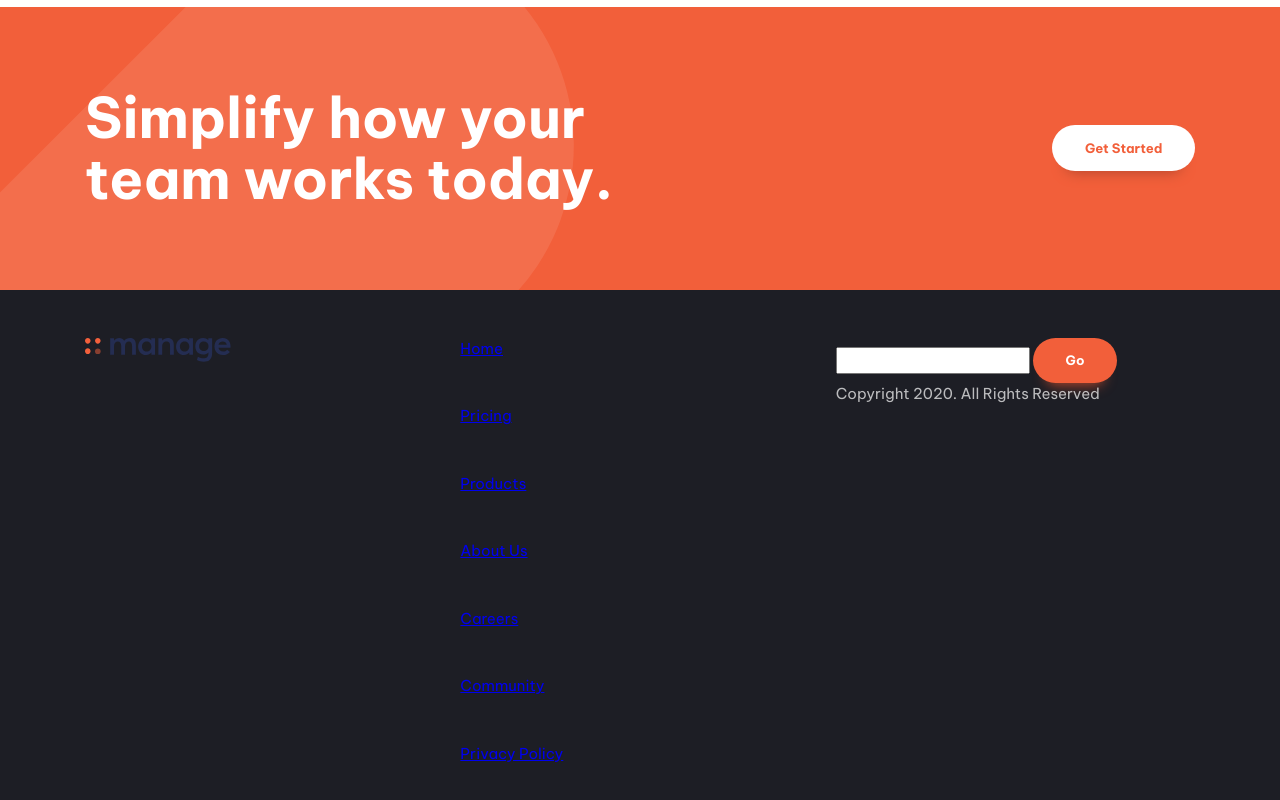
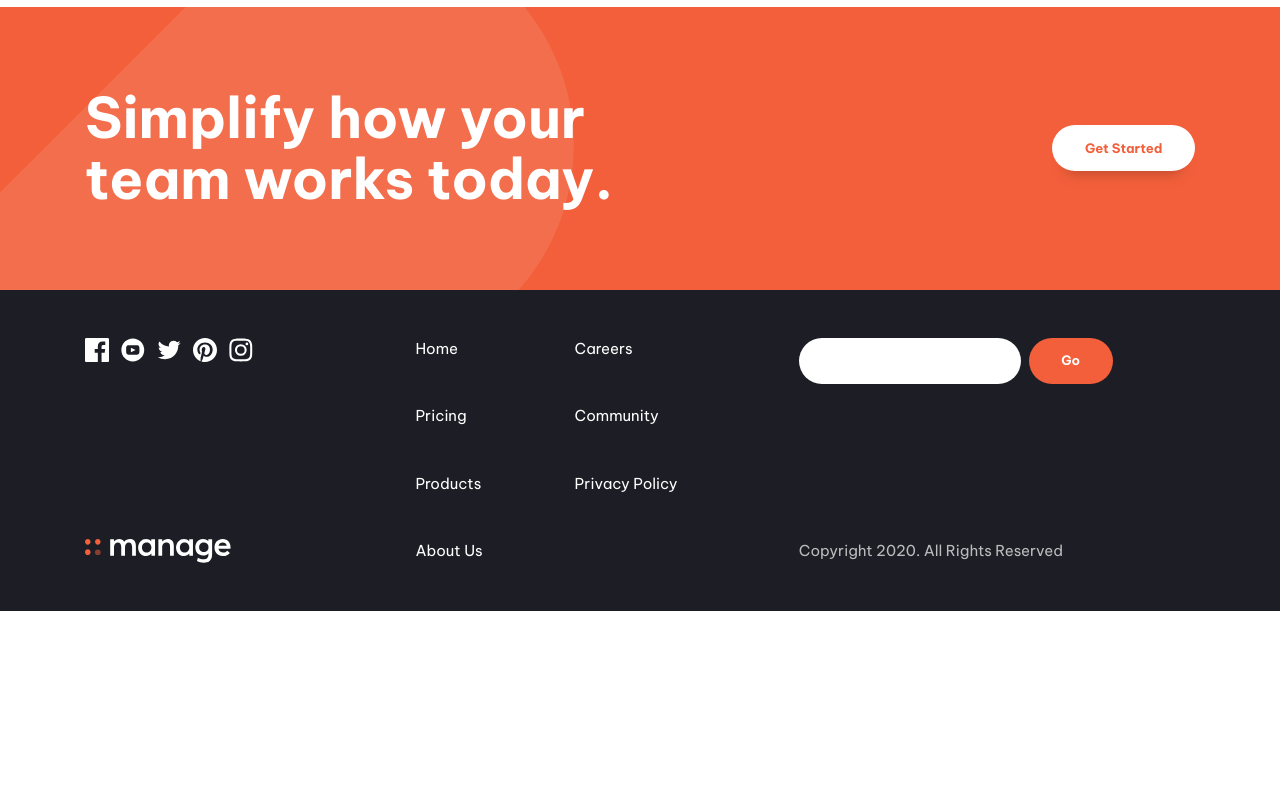
Before and after one commit to tenczowy/fem-manage-landing-page, a website built with Vite: page index.html in a window 1280 px wide. Shown: the part 1560-2360 px from the top of the page. After the commit the page ends 2171 px from the top, so only its background shows below. Built offline with nearby package versions, Linux system fonts and the light colour scheme.

Commit message:
primary footer styling
added svg sprites, general layout of footer on mobile and desktop devices.

Next: fix copyrights on mobile

```diff
--- a/index.html
+++ b/index.html
@@ -1,5 +1,6 @@
 <!doctype html>
 <html lang="en">
+
 <head>
   <meta charset="UTF-8" />
   <link rel="icon" type="image/svg+xml" href="/vite.svg" />
@@ -10,12 +11,15 @@
   <title>Vite App</title>
   <link rel="stylesheet" href="style.css">
 </head>
+
 <body>
 
   <header class="primary-header">
     <div class="container">
       <div class="nav-wrapper">
-        <a href="#"><img src="images/logo.svg" alt="Manage"></a>
+        <a href="#"><svg class="logo" width="146" height="24">
+          <use xlink:href="images/social-icons.svg#logo"></use>
+        </svg></a>
         <button class="mobile-nav-toggle" aria-controls="primary-navigation" aria-expanded="false">
           <img class="icon-hamburger" src="images/icon-hamburger.svg" alt="" aria-hidden="true">
           <img class="icon-close" src="images/icon-close.svg" alt="" aria-hidden="true">
@@ -115,20 +119,49 @@
     </section>
   </main>
 
-    <footer class="bg-neutral-900 text-neutral-100 padding-block-700">
+  <footer class="primary-footer | bg-neutral-900 text-neutral-100 padding-block-700">
     <div class="container">
-        <div class="even-columns">
-          <div>
-            <a href="#"><img src="images/logo.svg" alt="Manage"></a>
-            <ul role="list" aria-label="social links">
-              <li><a aria-label="facebook" href="#"></a></li>
-              <li><a aria-label="youtube" href="#"></a></li>
-              <li><a aria-label="twitter" href="#"></a></li>
-              <li><a aria-label="pinterest" href="#"></a></li>
-              <li><a aria-label="instagram" href="#"></a></li>
+      <div class="primary-footer-wrapper">
+        <div class="primary-footer-logo-social">
+          <a href="#" aria-label="home">
+            <svg class="logo" width="146" height="24">
+              <use xlink:href="images/social-icons.svg#logo"></use>
+            </svg>
+          </a>
+          <ul class="social-list" role="list" aria-label="social links">
+            <li><a aria-label="facebook" href="#">
+              <svg class="social-icon">
+                <use xlink:href="images/social-icons.svg#icon-facebook"></use>
+              </svg>
+            </a>
+          </li>
+            <li><a aria-label="youtube" href="#">
+                <svg class="social-icon">
+                  <use xlink:href="images/social-icons.svg#icon-youtube"></use>
+                </svg>
+              </a>
+            </li>
+            <li><a aria-label="twitter" href="#">
+                <svg class="social-icon">
+                  <use xlink:href="images/social-icons.svg#icon-twitter"></use>
+                </svg>
+              </a>
+            </li>
+            <li><a aria-label="pinterest" href="#">
+                <svg class="social-icon">
+                  <use xlink:href="images/social-icons.svg#icon-pinterest"></use>
+                </svg>
+              </a>
+            </li>
+            <li><a aria-label="instagram" href="#">
+                <svg class="social-icon">
+                  <use xlink:href="images/social-icons.svg#icon-instagram"></use>
+                </svg>
+              </a>
+            </li>
           </ul>
         </div>
-          <div>
+        <div class="primary-footer-nav">
           <nav class="footer-nav">
             <ul class="flow" data-spacing="tight" aria-label="Footer" role="list">
               <li><a href="#">Home</a></li>
@@ -141,10 +174,10 @@
             </ul>
           </nav>
         </div>
-          <div>
+        <div class="primary-footer-form">
           <form action="">
             <input type="email">
-              <button class="button">Go</button>
+            <button class="button" data-shadow="none">Go</button>
           </form>
           <p>Copyright 2020. All Rights Reserved</p>
         </div>
@@ -174,4 +207,5 @@
 
   <script type="module" src="/main.js"></script>
 </body>
+
 </html>
--- a/style.css
+++ b/style.css
@@ -160,6 +160,10 @@ p[data-width="wide"] {
   background-color: var(--clr-neutral-100);
 }
 
+.button[data-shadow='none'] {
+  box-shadow: none;
+}
+
 .button:hover,
 .button:focus-visible {
   background-color: var(--clr-accent-300);
@@ -259,6 +263,123 @@ p[data-width="wide"] {
     display: none;
   }
 }
+
+/* Footer */
+
+.primary-footer {
+  --logo-color: var(--clr-neutral-100);
+}
+
+.primary-footer-wrapper {
+  display: grid;
+  gap: var(--size-900);
+  grid-template-areas:
+    'form'
+    'nav'
+    'logo-social'
+}
+
+
+
+.primary-footer-logo-social {
+  grid-area: logo-social;
+
+  display: flex;
+  flex-direction: column-reverse;
+  align-items: center;
+  gap: var(--size-700);
+}
+
+.primary-footer-nav {
+  grid-area: nav;
+}
+
+.primary-footer-form {
+  grid-area: form;
+
+  display: grid;
+  align-content: space-between;
+}
+
+input:where([type="text"], [type="email"])  {
+  border-radius: 100vw;
+  border: 0;
+  padding: var(--size-300) var(--size-400);
+}
+
+.primary-footer form  {
+  display: flex;
+  gap: var(--size-200);
+}
+
+@media  (min-width: 50em) {
+  .primary-footer-wrapper {
+    grid-template-areas:
+    "logo-social nav form";
+  }
+
+  .primary-footer-logo-social {
+    align-items: start;
+    justify-content: space-between;
+    gap: var(--size-700);
+  }
+}
+
+@media  (max-width: 50em) {
+  .primary-footer-wrapper > * {
+    margin-inline: auto;
+  }
+}
+
+
+/* Footer navigation */
+.footer-nav {
+  columns: 2;
+  gap: clamp(var(--size-200, 15vw, var(--size-900)));
+}
+
+.footer-nav a{
+  color: var(--clr-neutral-100);
+  text-decoration: none;
+}
+
+.footer-nav a:where(:hover, :focus){
+  color: var(--clr-accent-400);
+  text-decoration: none;
+}
+
+/* Social list */
+
+.social-list  {
+  display: flex;
+  gap: var(--size-600);
+}
+
+.social-list a:is(:hover, :focus) .social-icon  {
+  fill: var(--clr-accent-400);
+}
+
+.social-icon  {
+  width: var(--size-600);
+  aspect-ratio: 1;
+  fill: var(--clr-neutral-100);
+}
+
+
+
+@media  (min-width: 50em) {
+
+  .social-list  {
+    display: flex;
+    gap: var(--size-300);
+  }
+
+  .social-icon{
+    width: var(--size-500);
+  }
+}
+
+
 
 
 /* CTA */
```
Also changed, not shown: images/social-icons.svg (added). Lines whose indentation alone changed are shown as unchanged.
